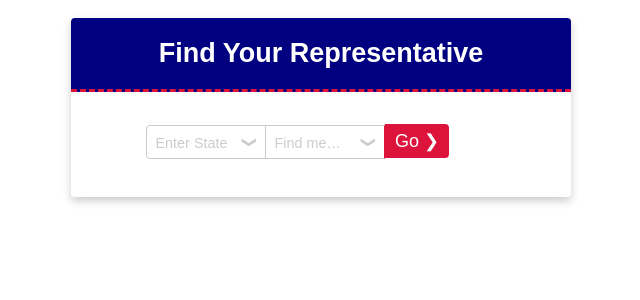
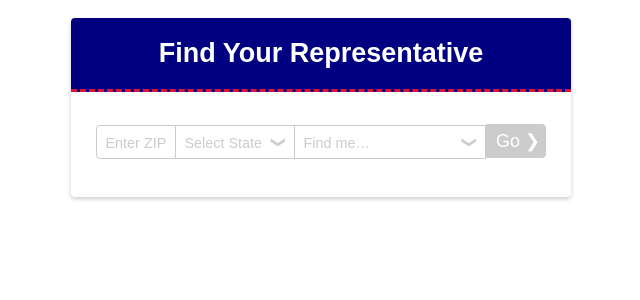
Before and after one commit to geoffdavis92/react-find-rep, a React (Create React App) app: page / in a window 1280 px wide. Shown: the top 300 px of the page, without its empty margins (319-959 px from the left). Built offline with nearby package versions, Linux system fonts and the light colour scheme; what ajax.js would draw is missing.

Commit message:
get form working with proper controls

```diff
--- a/src/App.css
+++ b/src/App.css
@@ -1,6 +1,6 @@
 .App {
   border-radius: 4px;
-  box-shadow: 0 4px 8px #ccc;
+  box-shadow: 0 2px 4px #ccc;
   color: #333;
   font-size: 18px;
   margin: 1em auto;
--- a/src/Form.css
+++ b/src/Form.css
@@ -3,8 +3,8 @@
 /* Form */
 	form#react-fyr-form {
 		margin: 1.8em auto 1em;
-		width: auto;
-		max-width: 350px;
+		/*width: auto;*/
+		max-width: 450px;
 	}
 
 /* Form Group */
@@ -65,41 +65,60 @@
 			appearance: none;
 			background-color: transparent;
 			border: 1px solid #ccc;
-			border-radius: 4px;
 			font-size: 16px;
 			line-height: 1.5em;
-			padding: .25em;
+			padding: .25em .5em;
+		}
+
+		form#react-fyr-form .form-group input[type="text"] {
+			width: 5em;
 		}
 
 		form#react-fyr-form .form-group select {
 			border-radius: 0;
 			color: transparent;
 			cursor: pointer;
-			min-width: 7.5em;
+			position: relative;
 		}
 
 		form#react-fyr-form .form-group input[type="submit"] {
 			background-color: crimson;
 			border: 1px solid crimson;
+			border-left: 1px solid transparent;
 			border-radius: 0 4px 4px 0;
-			display: block;
 			color: #fff;
 			cursor: pointer;
+			display: block;
 			font-size: 18px;
 			height: 34px;
 			padding: .25em .5em;
+			width: 60px;
 		}
 
-		form#react-fyr-form .form-group:nth-of-type(2) input[type="text"], form#react-fyr-form .form-group:nth-of-type(2) select, form#react-fyr-form .form-group input[type="submit"] {
-			border-right: 1px solid crimson;
-			border-left: 1px solid transparent;
-		}
+		/* Other nth inputs/select */
 
-		form#react-fyr-form .form-group:first-of-type input[type="text"], form#react-fyr-form .form-group:first-of-type select {
-			border-radius: 4px 0 0 4px;
-		}
+			form#react-fyr-form .form-group:first-of-type input[type="text"] {
+				border-radius: 4px 0 0 4px;
+			}
+
+			form#react-fyr-form .form-group:nth-of-type(2) select {
+				border-left: 1px solid transparent;
+				/*border-right: 1px solid transparent;*/
+				min-width: 7.5em;
+			}
+
+			form#react-fyr-form .form-group:nth-of-type(3) select {
+				border-left: 1px solid transparent;
+				border-right: 1px solid #ccc;
+				min-width: 12em;
+			}
+
 
 		/* Input/Select States */
+			form#react-fyr-form .form-group input[type="text"][data-valid], form#react-fyr-form .form-group select[data-valid] {
+				border-color: #08A649;
+			}
+
 			form#react-fyr-form .form-group input[type="text"]:focus, form#react-fyr-form .form-group select:focus {
 				border-color: navy;
 				outline: none;
@@ -116,7 +135,17 @@
 				color: #333;
 			}
 
-			form#react-fyr-form .form-group input[type="submit"]:active, form#react-fyr-form .form-group input[type="submit"]:focus {
+			form#react-fyr-form .form-group input[type="submit"]:focus {
+				border: 1px dashed navy;
+				outline: none;
+			}
+
+			form#react-fyr-form .form-group input[type="submit"]:active {
 				background-color: #cb021b;
 				outline: none;
 			}
+
+			form#react-fyr-form .form-group input[type="submit"]:disabled {
+				background-color: #ccc;
+				border-color: #ccc;
+			}
--- a/src/Form.js
+++ b/src/Form.js
@@ -17,66 +17,226 @@ export class FormGroup extends Component {
 export default class Form extends Component {
 	constructor() {
 		super()
-		this.state = { fieldHasValue: false }
+		this.state = {
+			zipHasValue: false,
+			stateHasValue: false,
+			queryTypeHasValue: false,
+			zipIsValid: false,
+			stateIsValid: false,
+			queryTypeIsValid: false,
+			formIsValid: false,
+			selectedZip: null,
+			selectedState: null,
+			selectedQueryType: null,
+			errors: []
+		}
 		this.handleFormSubmission = this.handleFormSubmission.bind(this)
+		this.handleInput = this.handleInput.bind(this)
 		this.handleBlur = this.handleBlur.bind(this)
+		this.checkIfValidFields = this.checkIfValidFields.bind(this)
 	}
-	handleBlur(e) {
+	checkIfValidFields() {
+		console.log(this.state.zipIsValid && this.state.stateIsValid && this.state.queryTypeIsValid)
+		return (this.state.zipIsValid && this.state.stateIsValid && this.state.queryTypeIsValid)
+	}
+	handleInput(e) {
 		const { value, id } = e.target
-		if (value) {
+		// Check if input has value
+		if (value !== '' && id && value !== 'Select...') {
 			this.setState({
 				[`${id}HasValue`]: true
 			})
-		} else if (this.state[`${id}HasValue`]) {
+		// eslint-disable-next-line
+		} else if (value === '' || value === 'Select...' && this.state[`${id}HasValue`]) {
 			this.setState({
+				formIsValid: false,
 				[`${id}HasValue`]: false
 			})
 		}
+		// Check if value is valid
+		switch (id) {
+			case 'zip':
+				const pattern = new RegExp(/^[0-9]{5}$/)
+				if (pattern.test(value)) {
+					this.setState({
+						formIsValid: (true && this.state.stateIsValid && this.state.queryTypeIsValid),
+						[`zipIsValid`]: true,
+						[`selectedZip`]: value
+					})
+				} else {
+					this.setState({
+						formIsValid: false,
+						[`zipIsValid`]: false,
+						[`selectedZip`]: null
+					})
+				}
+			break;
+			case ('state'):
+				if (value === 'Select...') {
+					this.setState({
+						[`${id}IsValid`]: false
+					})
+				} else {
+					if (this.state.selectedState !== null && value !== this.state.selectedState) {
+						this.ZipField.value = null;
+						this.setState({
+							formIsValid: (true && this.state.zipIsValid && this.state.stateIsValid),
+							[`stateIsValid`]: true,
+							[`selectedState`]: value,
+							[`zipIsValid`]: false,
+							[`selectedZip`]: null
+						})
+					} else {
+						this.setState({
+							formIsValid: (true && this.state.zipIsValid && this.state.queryTypeIsValid),
+							[`stateIsValid`]: true,
+							[`selectedState`]: value
+						})
+					}
+				}
+			break;
+			case ('queryType'):
+				if (value === 'Select...') {
+					this.setState({
+						formIsValid: false,
+						[`${id}IsValid`]: false
+					})
+				} else {
+					this.setState({
+						formIsValid: (true && this.state.zipIsValid && this.state.stateIsValid),
+						[`queryTypeIsValid`]: true,
+						[`selectedQueryType`]: value
+					})
+				}
+			break;
+			default:
+			break;
+		}
+	}
+	handleBlur(e) {
+		// const { value, id } = e.target
+		// // Check if input has value
+		// if (value !== '' && id && value !== 'Select...') {
+		// 	this.setState({
+		// 		[`${id}HasValue`]: true
+		// 	})
+		// // eslint-disable-next-line
+		// } else if (value === '' || value === 'Select...' && this.state[`${id}HasValue`]) {
+		// 	this.setState({
+		// 		[`${id}HasValue`]: false
+		// 	})
+		// }
+		// // Check if value is valid
+		// switch (id) {
+		// 	case 'zip':
+		// 		const pattern = new RegExp(/^[0-9]{5}$/)
+		// 		if (pattern.test(value)) {
+		// 			this.setState({
+		// 				[`zipIsValid`]: true,
+		// 				[`selectedZip`]: value
+		// 			})
+		// 		} else {
+		// 			this.setState({
+		// 				[`zipIsValid`]: false
+		// 			})
+		// 		}
+		// 	break;
+		// 	case ('state'):
+		// 		if (value === 'Select...') {
+		// 			this.setState({
+		// 				[`${id}IsValid`]: false
+		// 			})
+		// 		} else {
+		// 			if (this.state.selectedState !== null && value !== this.state.selectedState) {
+		// 				this.ZipField.value = null;
+		// 				this.setState({
+		// 					[`stateIsValid`]: true,
+		// 					[`selectedState`]: value,
+		// 					[`zipIsValid`]: false,
+		// 					[`selectedZip`]: null
+		// 				})
+		// 			} else {
+		// 				this.setState({
+		// 					[`stateIsValid`]: true,
+		// 					[`selectedState`]: value
+		// 				})
+		// 			}
+		// 		}
+		// 	break;
+		// 	case ('queryType'):
+		// 		if (value === 'Select...') {
+		// 			this.setState({
+		// 				[`${id}IsValid`]: false
+		// 			})
+		// 		} else {
+		// 			this.setState({
+		// 				[`queryTypeIsValid`]: true,
+		// 				[`selectedQueryType`]: value
+		// 			})
+		// 		}
+		// 	break;
+		// 	default:
+		// 	break;
+		// }
 	}
 	handleFormSubmission(e) {
 		e.preventDefault();
+		// eslint-disable-next-line
 		const { reps, sens } = endpoints,
-			  { state, queryType } = scrapeForm(this.Form);
-		if (queryType === 'both') {} else {
-			console.log(`${endpoints[queryType]}${state}`)
-			get(`${endpoints[queryType]}${state}`,null,res => {
-				console.log(res)
-			})
-		}
+			  { zip, state, queryType } = scrapeForm(this.Form);
+		console.log(zip, state, queryType)
+
+		// if (queryType === 'both') {} else {
+		// 	console.log(`${endpoints[queryType]}${location}`)
+		// 	get(`${endpoints[queryType]}${location}`,null,res => {
+		// 		console.log(res)
+		// 	})
+		// }
 	}
 	render() {
-		const stateOptions = states.map( state => {
-			const { stateName, abbv } = state;
-			return <option value={abbv}>{state.abbv}</option>
+		const stateOptions = states.map( (state,i) => {
+			const { abbv } = state;
+			return <option value={abbv} key={i}>{state.abbv}</option>
 		})
 		return(
 			<form id="react-fyr-form" onSubmit={this.handleFormSubmission} ref={ref=>this.Form=ref}>
 				<FormGroup>
-					<select name="state" id="state" required className={this.state.stateHasValue ? 'field-has-value' : null} onBlur={this.handleBlur}>
-						<optgroup label="Select State...">
-							{stateOptions}
-						</optgroup>
+					<input type="text" name="zip" id="zip" data-valid={this.state.zipIsValid ? true : null} inputMode="numeric" maxLength="5" minLength="5" pattern="^[0-9]{5}$" required ref={ref=>this.ZipField=ref} className={this.state.zipHasValue ? 'field-has-value' : null} onInput={this.handleInput} onBlur={this.handleBlur}/>
+					<label htmlFor="zip" className="field-label">Enter ZIP</label>
+				</FormGroup>
+				<FormGroup>
+					<select name="state" id="state" data-valid={this.state.stateIsValid ? true : null} required className={this.state.stateHasValue ? 'field-has-value' : null} onInput={this.handleInput} onBlur={this.handleBlur}>
+						<option ref={ref => this.DisabledStateOption=ref}>Select...</option>
+						{stateOptions}
 					</select>
-					<label htmlFor="state" className="field-label">Enter State</label>
+					<label htmlFor="state" className="field-label">Select State</label>
 					<label htmlFor="state" className="icon-dropdown">&#10095;</label>
 				</FormGroup>
 				<FormGroup>
-					<select name="queryType" id="queryType" required className={this.state.queryTypeHasValue ? 'field-has-value' : null} onBlur={this.handleBlur}>
-						<optgroup label="Select...">
-							<option value="reps">Reps.</option>
-							<option value="sens">Senators</option>
-							<option value="both">Both</option>
-						</optgroup>
+					<select name="queryType" id="queryType" data-valid={this.state.queryTypeIsValid ? true : null} required className={this.state.queryTypeHasValue ? 'field-has-value' : null} onInput={this.handleInput} onBlur={this.handleBlur}>
+						<option ref={ref => this.DisabledQueryTypeOption=ref}>Select...</option>
+						<option value="reps">Representatives</option>
+						<option value="sens">Senators</option>
+						<option value="both">Both</option>
 					</select>
 					<label htmlFor="queryType" className="field-label">Find me&hellip;</label>
 					<label htmlFor="queryType" className="icon-dropdown">&#10095;</label>
 				</FormGroup>
 				<FormGroup>
-					<input name="Submit" type="submit" value="Go&nbsp;&#10095;" onClick={this.handleFormSubmission}/>
+					<input name="Submit" type="submit" value="Go&nbsp;&#10095;" disabled={this.state.formIsValid ? null : true} ref={ref => this.SubmitButton = ref} onClick={this.handleFormSubmission}/>
 				</FormGroup>
 			</form>
 		)
 	}
 }
+/*
 
-//<input type="text" name="state" id="state" required className={this.state.stateHasValue ? 'field-has-value' : null} onBlur={this.handleBlur}/>
+<select name="state" id="state" required className={this.state.stateHasValue ? 'field-has-value' : null} onBlur={this.handleBlur}>
+						<optgroup label="Select State...">
+							{stateOptions}
+						</optgroup>
+					</select>
+<label htmlFor="state" className="icon-dropdown">&#10095;</label>
+
+*/
+//
--- a/src/data.js
+++ b/src/data.js
@@ -1,5 +1,5 @@
 const endpoints = {
-	all: {},
+	both: `http://whoismyrepresentative.com/getall_mems?output=json&zip=`,
 	reps: `http://whoismyrepresentative.com/getall_reps_bystate.php?output=json&state=`,
 	sens: `http://whoismyrepresentative.com/getall_sens_bystate.php?output=json&state=`
 }
--- a/src/utilities.js
+++ b/src/utilities.js
@@ -1,3 +1,4 @@
+/* eslint-disable */
 export function scrapeForm (formElement) {
 	const formData = {},
 		  getInputValues = [].slice.call(formElement.children).forEach(formGroup => {
```
